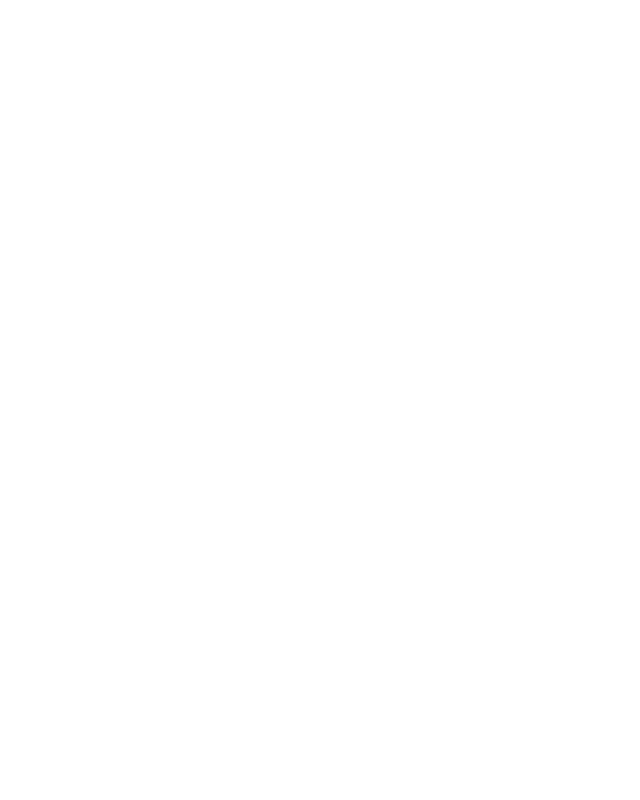
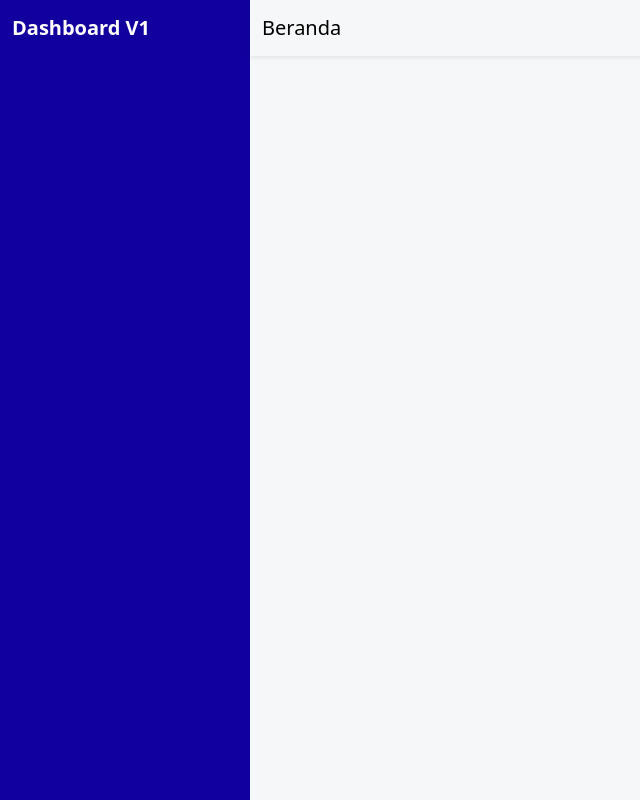
Before and after one commit to dataprojectobenk/components-bootstrap, a Vue app: page /dashboardv1 in a window 1280 px wide. Before the commit this address had no page. Shown: the whole page, without its empty margins (0-640 px from the left). Built offline with nearby package versions, Linux system fonts and the light colour scheme.

Commit message:
make dashboarv1

```diff
--- a/index.html
+++ b/index.html
@@ -6,7 +6,7 @@
     <meta name="viewport" content="width=device-width, initial-scale=1.0">
     <title>Vite App</title>
   </head>
-  <body>
+  <body class="body-template">
     <div id="app"></div>
     <script type="module" src="/src/main.js"></script>
   </body>
--- a/src/components/BaseLayout.vue
+++ b/src/components/BaseLayout.vue
@@ -1,12 +1,17 @@
 <template>
-    <nav class="navbar navbar-light shadow-sm">
+    <nav class="navbar navbar-light shadow-sm navbar-expand">
         <div class="container">
             <span class="navbar-brand fw-bold">Kumpulan Component</span>
-            <ul class="navbar-nav">
-                <li class="nav-item">
-                    <RouterLink to="/" class="nav-link">Datatable</RouterLink>
-                </li>
-            </ul>
+            <div class="navbar-collapse">
+                <ul class="navbar-nav mb-2 mb-lg-0">
+                    <li class="nav-item">
+                        <RouterLink to="/" class="nav-link">Datatable</RouterLink>
+                    </li>
+                    <li class="nav-item">
+                        <RouterLink to="/dashboardv1" class="nav-link">DashboardV1</RouterLink>
+                    </li>
+                </ul>
+            </div>
         </div>
     </nav>
     <div class="container mt-3">
@@ -18,6 +23,4 @@
 
 </script>
 
-<style lang="scss" scoped>
-
-</style>
+<style lang="scss" scoped></style>
--- /dev/null
+++ b/src/components/DashboardV1/BaseLayout.vue
@@ -0,0 +1,37 @@
+<template>
+    <main id="main" class="d-flex">
+        <Sidebar />
+        <div id="main-content">
+            <Navbarv1 />
+            <!-- Content web -->
+            <div id="content">
+                <slot></slot>
+            </div>
+            <!-- end content web -->
+        </div>
+    </main>
+</template>
+
+<script setup>
+import Sidebar from './Sidebar.vue';
+import Navbarv1 from '@/components/DashboardV1/Navbarv1.vue'
+</script>
+
+<style lang="scss" scoped>
+$sidebar : 250px;
+$bg-background:rgb(245, 247, 248);
+$primary-color : #11009E;
+$secondary-color:rgb(252, 103, 54);
+
+
+    main#main{
+        background-color: $bg-background;
+        #side-bar{
+            width: $sidebar;
+            background-color: $primary-color;
+        }
+        #main-content{
+            width:calc(100% - $sidebar);
+        }
+    }
+</style>
--- /dev/null
+++ b/src/components/DashboardV1/Navbarv1.vue
@@ -0,0 +1,15 @@
+<template>
+    <nav class="navbar navbar-expand navbar-light shadow-sm">
+        <div class="container-fluid">
+            <span class="navbar-brand">Beranda</span>
+        </div>
+    </nav>
+</template>
+
+<script setup>
+
+</script>
+
+<style lang="scss" scoped>
+
+</style>
--- /dev/null
+++ b/src/components/DashboardV1/Sidebar.vue
@@ -0,0 +1,20 @@
+<template>
+    <div id="side-bar" class="vh-100">
+        <nav class="navbar navbar-dark">
+            <div class="container-fluid">
+                <span class="fw-bold navbar-brand">Dashboard V1</span>
+            </div>
+        </nav>
+        <div id="menu-list">
+
+        </div>
+    </div>
+</template>
+
+<script setup>
+
+</script>
+
+<style lang="scss" scoped>
+
+</style>
--- a/src/router/index.js
+++ b/src/router/index.js
@@ -1,5 +1,6 @@
 import { createRouter, createWebHistory } from 'vue-router'
 import HomeView from '../views/HomeView.vue'
+import DashboardV1 from '../views/DashboardV1.vue'
 
 const router = createRouter({
   history: createWebHistory(import.meta.env.BASE_URL),
@@ -8,6 +9,11 @@
       path: '/',
       name: 'home',
       component: HomeView
+    },
+    {
+      path: '/dashboardv1',
+      name: 'dashboardv1',
+      component: DashboardV1
     },
     {
       path: '/about',
--- /dev/null
+++ b/src/views/DashboardV1.vue
@@ -0,0 +1,14 @@
+<template>
+    <BaseLayout>
+
+    </BaseLayout>
+</template>
+
+<script setup>
+import BaseLayout from '@/components/DashboardV1/BaseLayout.vue';
+
+</script>
+
+<style lang="scss">
+
+</style>
--- a/src/views/HomeView.vue
+++ b/src/views/HomeView.vue
@@ -35,4 +35,8 @@
 
 </script>
 
-<style lang="scss" scoped></style>
+<style lang="scss" >
+  body.body-template{
+    font-size: .875rem;
+  }
+</style>
```
Also changed, not shown: src/App.vue (line endings or trailing spaces).
